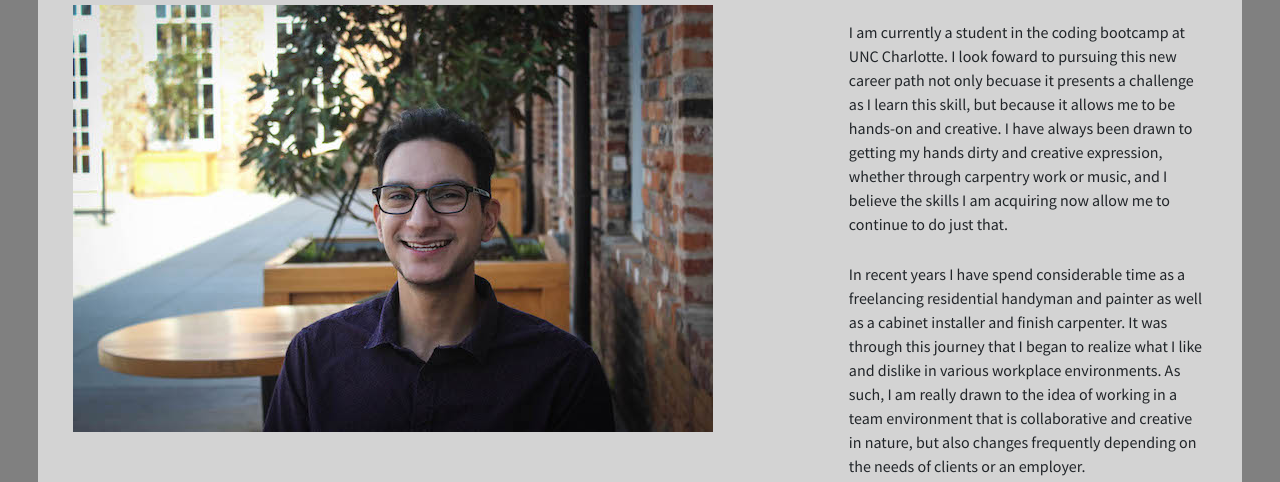
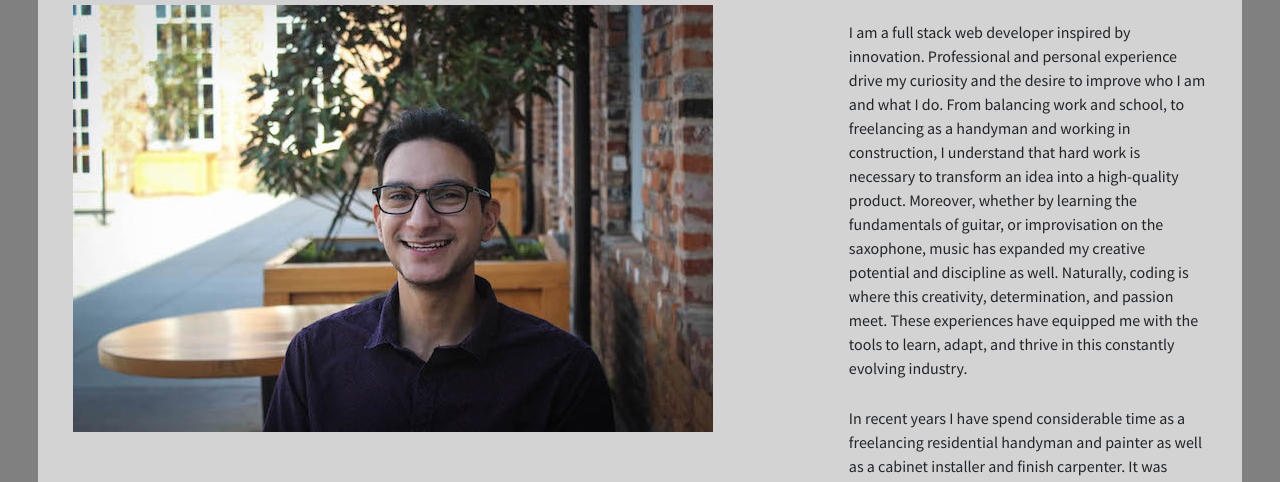
Before and after one commit to kevincwashburn/Responsiveness-Portfolio, a plain HTML site: page index.html in a window 1280 px wide. Shown: the part 198-680 px from the top of the page. Drawn offline with nearby package versions, Linux system fonts and the light colour scheme.

Commit message:
revised index.html first paragraph

```diff
--- a/index.html
+++ b/index.html
@@ -54,11 +54,11 @@
         <!-- <div class="row"> -->
             <div class="col-lg-4">
                 <p class="p1">
-                    I am currently a student in the coding bootcamp at UNC Charlotte. I look foward to pursuing
-                    this new career path not only becuase it presents a challenge as I learn
-                    this skill, but because it allows me to be hands-on and creative. I have always been drawn
-                    to getting my hands dirty and creative expression, whether through carpentry work or music, and I believe
-                    the skills I am acquiring now allow me to continue to do just that.
+                   I am a full stack web developer inspired by innovation. Professional and personal experience drive my curiosity and the desire to improve
+                  who I am and what I do. From balancing work and school, to freelancing as a handyman and working in construction, I understand that hard work is
+                  necessary to transform an idea into a high-quality product. Moreover, whether by learning the fundamentals of guitar, or improvisation on the saxophone,
+                  music has expanded my creative potential and discipline as well. Naturally, coding is where this creativity, determination, and passion meet.
+                  These experiences have equipped me with the tools to learn, adapt, and thrive in this constantly evolving industry.
                 </p>
 
                 <p>
```
